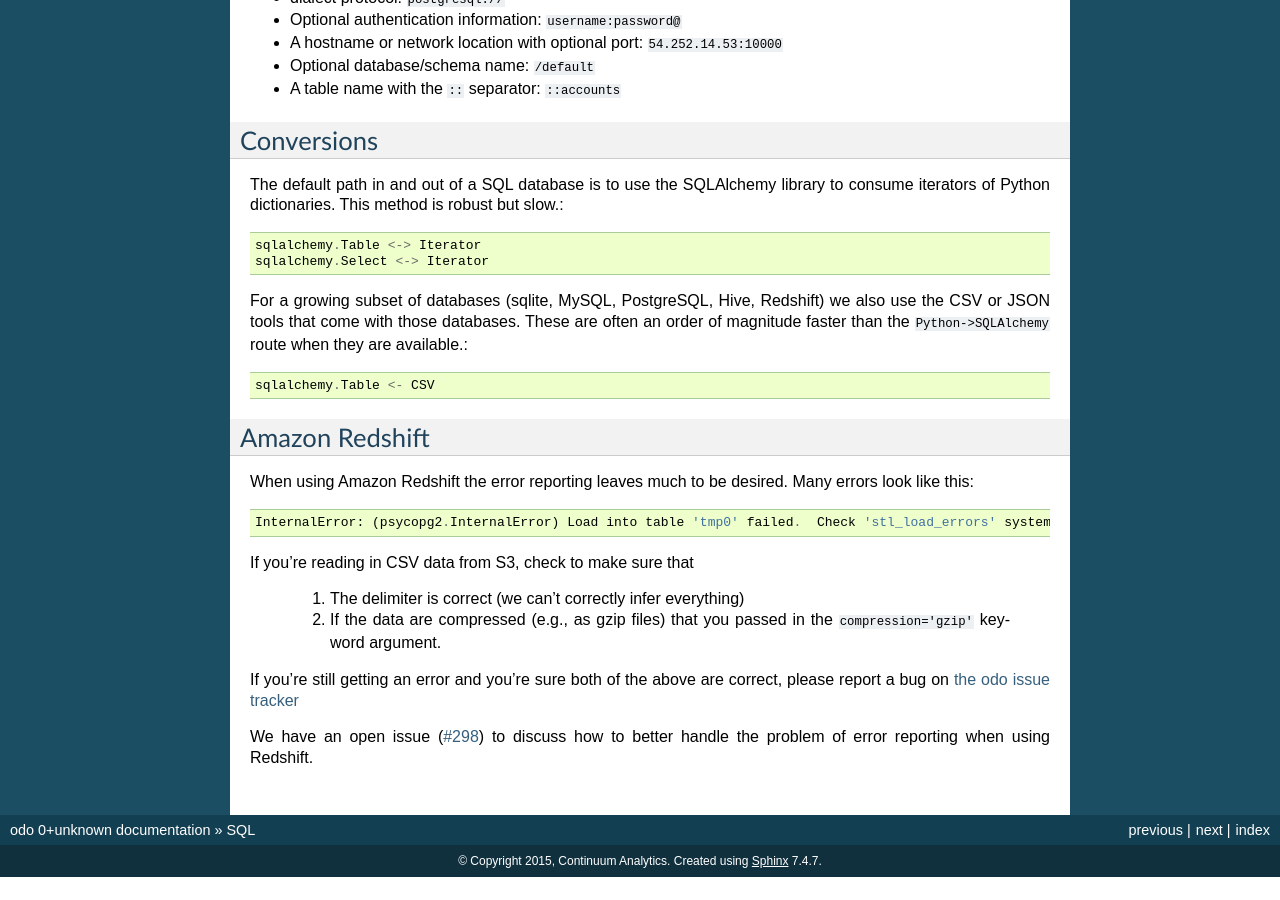
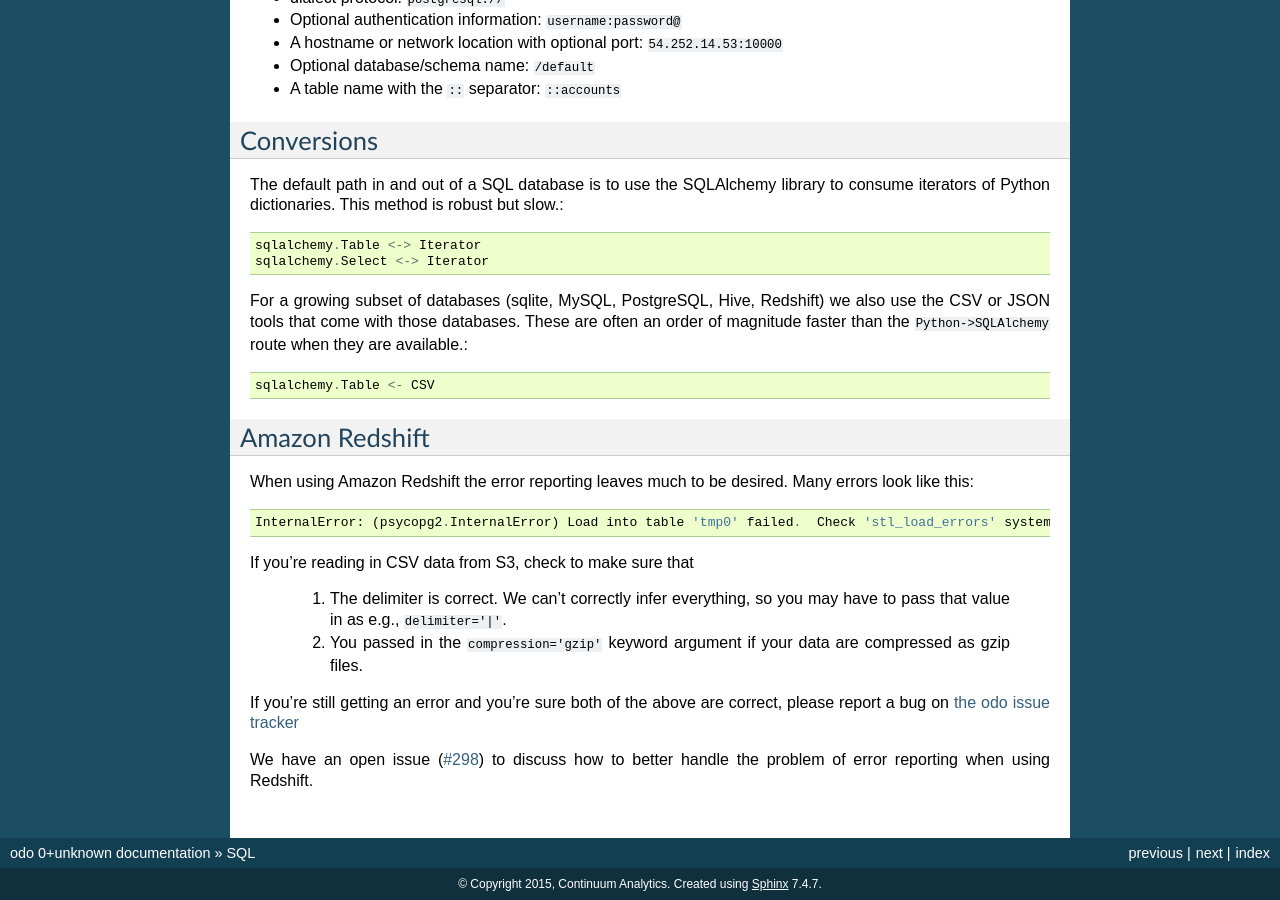
Before and after one commit to blaze/odo, a Sphinx documentation site: the page built from docs/source/sql.rst, in a window 1280 px wide and 900 px high, scrolled down 718 px. Built offline with Sphinx 7.4.7, drawn with Linux system fonts in a browser that asks for light colours; before the commit the page ends 1595 px from its top, so only the background shows below that.

Commit message:
Better language

```diff
--- a/docs/source/sql.rst
+++ b/docs/source/sql.rst
@@ -75,9 +75,10 @@ Many errors look like this::
 
 If you're reading in CSV data from S3, check to make sure that
 
-   1. The delimiter is correct (we can't correctly infer everything)
-   2. If the data are compressed (e.g., as gzip files) that you passed in
-      the ``compression='gzip'`` keyword argument.
+   1. The delimiter is correct. We can't correctly infer everything, so you may
+      have to pass that value in as e.g., ``delimiter='|'``.
+   2. You passed in the ``compression='gzip'`` keyword argument if your data
+      are compressed as gzip files.
 
 If you're still getting an error and you're sure both of the above are
 correct, please report a bug on
```
